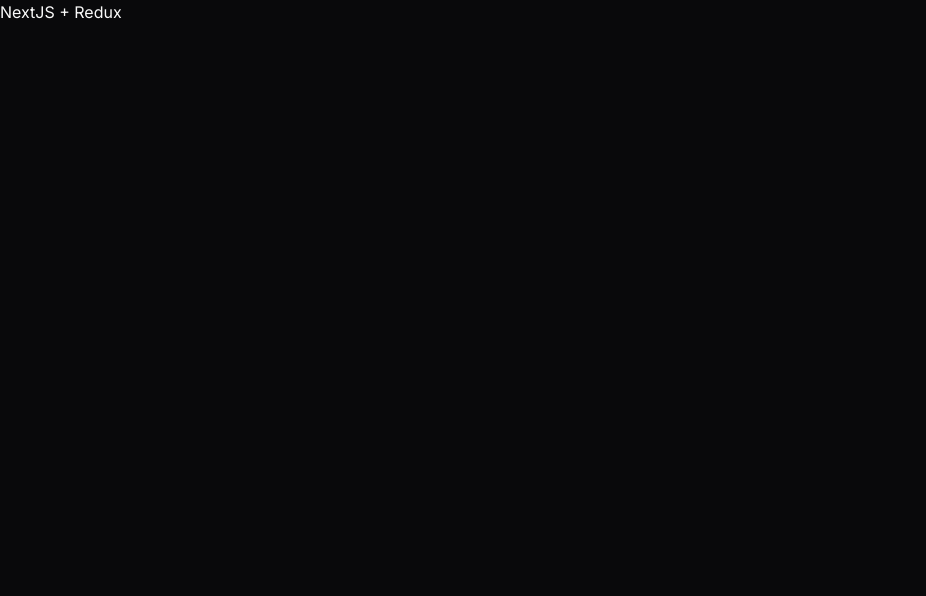
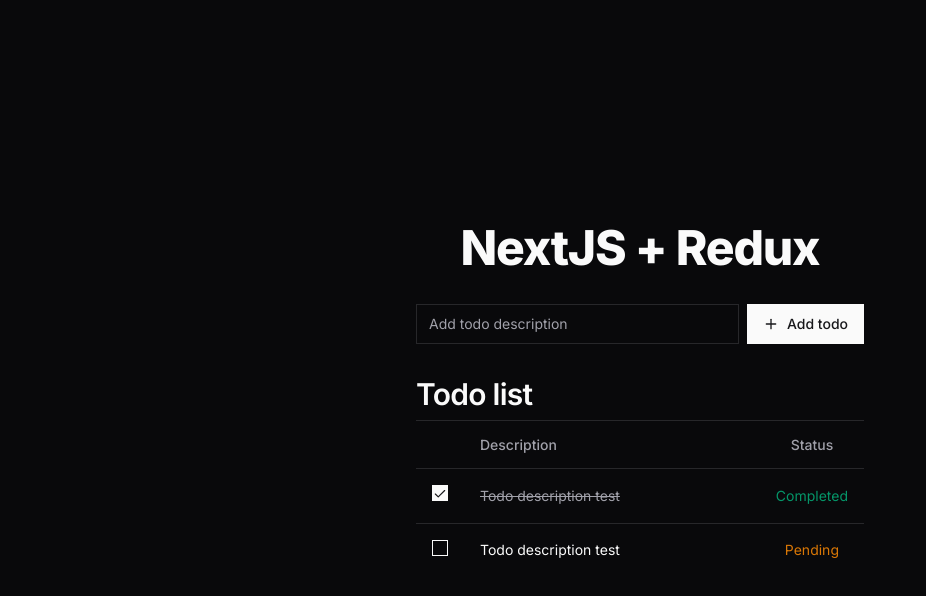
Before and after one commit to gildembergleite/next-redux, a Next.js app: page / in a window 1280 px wide. Shown: the top 596 px of the page, without its empty margins (0-926 px from the left). Built offline with nearby package versions, Linux system fonts and the light colour scheme.

Commit message:
feat: create add new todo, todo list table components and insert in home page

```diff
--- a/src/app/(home)/page.tsx
+++ b/src/app/(home)/page.tsx
@@ -1,7 +1,21 @@
+import { AddNewTodo } from '@/components/add-new-todo'
+import { TodoListTable } from '@/components/todo-list-table'
+
 export default function Home() {
   return (
-    <>
-      <h1>NextJS + Redux</h1>
-    </>
+    <main className="flex flex-col w-full min-h-screen justify-center items-center gap-8">
+      <h1 className="scroll-m-20 text-4xl font-extrabold tracking-tight lg:text-5xl">
+        NextJS + Redux
+      </h1>
+      <div className="space-y-8 w-full max-w-md mx-20">
+        <AddNewTodo />
+        <section>
+          <h2 className="scroll-m-20 border-b pb-2 text-3xl font-semibold tracking-tight first:mt-0">
+            Todo list
+          </h2>
+          <TodoListTable />
+        </section>
+      </div>
+    </main>
   )
 }
--- /dev/null
+++ b/src/components/add-new-todo.tsx
@@ -0,0 +1,42 @@
+'use client'
+
+import { PlusIcon } from 'lucide-react'
+import { useForm } from 'react-hook-form'
+import { Button } from './ui/button'
+import { Form, FormField, FormItem } from './ui/form'
+import { Input } from './ui/input'
+
+export function AddNewTodo() {
+  const form = useForm()
+
+  function addNewToDo() {
+    console.log('Add new todo')
+  }
+
+  return (
+    <Form {...form}>
+      <form
+        onSubmit={form.handleSubmit(addNewToDo)}
+        className="flex w-full gap-2"
+      >
+        <FormField
+          name="todo"
+          control={form.control}
+          render={({ field }) => (
+            <FormItem className="w-full">
+              <Input
+                placeholder="Add todo description"
+                className="w-full"
+                {...field}
+              />
+            </FormItem>
+          )}
+        />
+        <Button className="gap-2">
+          <PlusIcon className="w-4 h-4" />
+          Add todo
+        </Button>
+      </form>
+    </Form>
+  )
+}
--- /dev/null
+++ b/src/components/todo-list-table.tsx
@@ -0,0 +1,43 @@
+import {
+  Table,
+  TableBody,
+  TableCell,
+  TableHead,
+  TableHeader,
+  TableRow,
+} from '@/components/ui/table'
+import { Checkbox } from './ui/checkbox'
+
+export function TodoListTable() {
+  return (
+    <Table>
+      <TableHeader>
+        <TableRow>
+          <TableHead className="min-w-12" />
+          <TableHead className="w-full text-left">Description</TableHead>
+          <TableHead className="text-center">Status</TableHead>
+        </TableRow>
+      </TableHeader>
+      <TableBody>
+        <TableRow>
+          <TableCell>
+            <Checkbox checked />
+          </TableCell>
+          <TableCell className="text-left line-through text-muted-foreground">
+            Todo description test
+          </TableCell>
+          <TableCell className="text-center text-emerald-600">
+            Completed
+          </TableCell>
+        </TableRow>
+        <TableRow>
+          <TableCell>
+            <Checkbox />
+          </TableCell>
+          <TableCell className="text-left">Todo description test</TableCell>
+          <TableCell className="text-center text-amber-600">Pending</TableCell>
+        </TableRow>
+      </TableBody>
+    </Table>
+  )
+}
```
